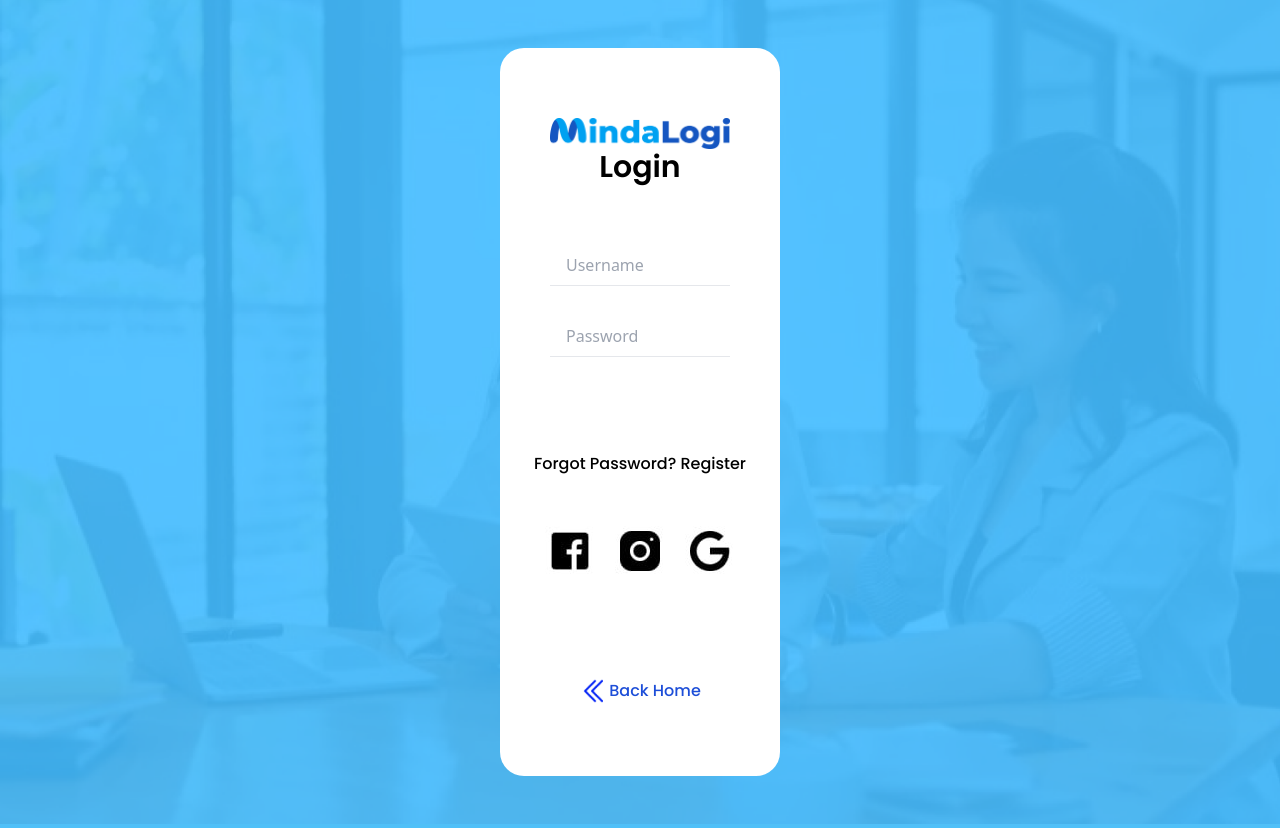
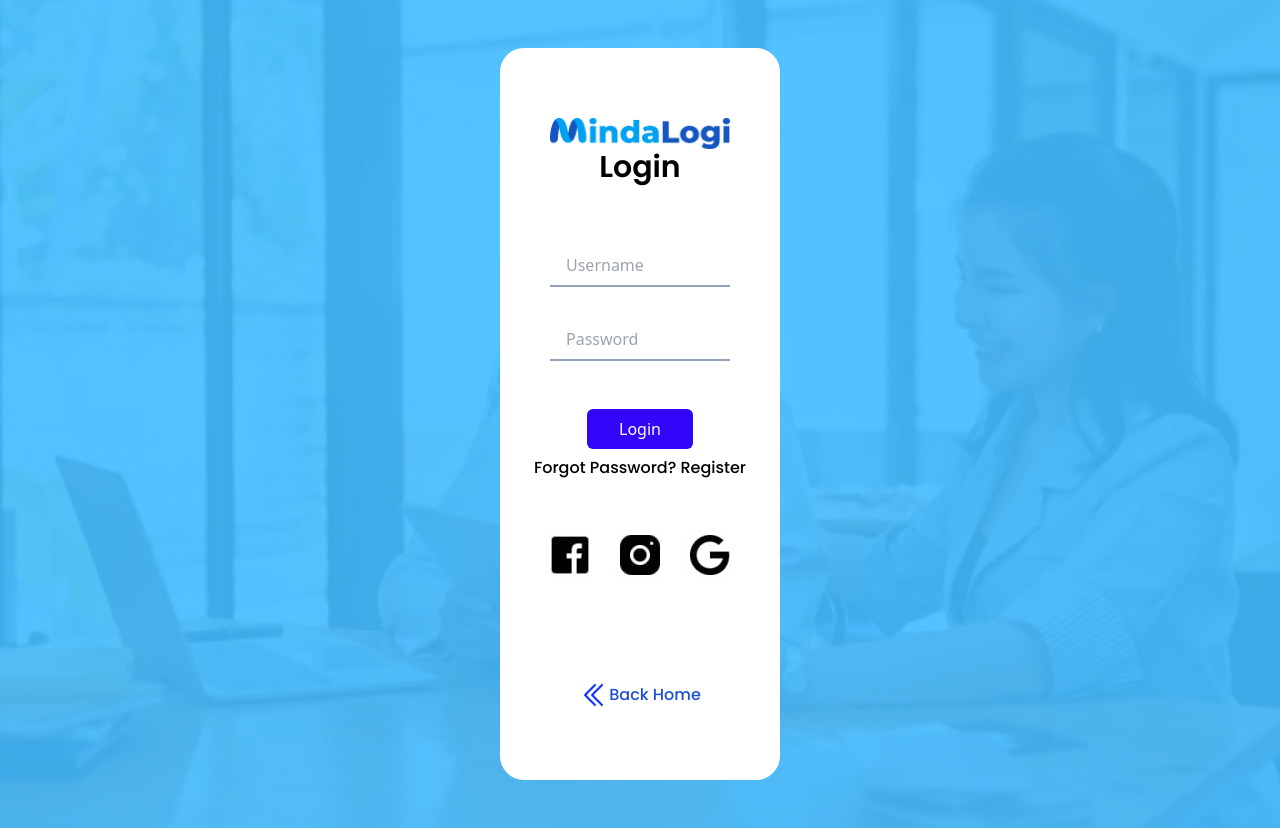
Before and after one commit to usernob/mindalogi-1, a PHP site: the page made by app/views/layout/login.php in a window 1280 px wide. Run offline with PHP 8.4, Linux system fonts and the light colour scheme; the template is opened without the code that fills it, so the values that code supplies are empty; some libraries are stand-ins or nearby versions.

Commit message:
bug fix and save for today

```diff
--- a/app/controllers/Login.php
+++ b/app/controllers/Login.php
@@ -6,4 +6,8 @@ class Login extends Controller
     {
         $this->view("layout/login");
     }
+    public function request()
+    {
+        $this->model("Login_model")->get_login($_POST);
+    }
 }
--- a/app/views/layout/login.php
+++ b/app/views/layout/login.php
@@ -13,26 +13,19 @@
                 <h1>Login</h1>
             </div>
             <div class="section">
-                <form>
-                    <div class="mb-[30px]">
-                        <label class="block">
-                            <input type="text" class="border-transparent w-full px-4 py-2" placeholder="Username" />
-                        </label>
-                        <hr>
-                    </div>
-                    <label class="mt-[50px]">
-                        <input type="password" class="border-transparent w-full px-4 py-2" placeholder="Password" />
+                <form class="flex flex-col items-center gap-8" action="<?= BASE_URL ?>/login/request" method="POST">
+                    <label class="w-full">
+                        <input type="text" class="border-slate-400 w-full px-4 py-2 border-b-2" placeholder="Username" name="username" />
                     </label>
-                    <hr>
-                </form>
+                    <label class="w-full">
+                        <input type="password" class="border-slate-400 w-full px-4 py-2 border-b-2" placeholder="Password" name="password"/>
+                    </label>
+                    <input class="py-2 px-8 bg-primer1 text-white rounded-md mt-4" type="submit" value="Login" />
                 </form>
             </div>
         </div>
-        <div class="t-mulai bg-blue-700 text-white text-center rounded-lg mx-[190px] py-[7px] mt-[50px] body-text">
-            <a href="#login">Login</a>
-        </div>
         <div class="text-center mt-[7px] body-text">
-            <p>Forgot Password?<span><a href="Register"> Register</a></span></p>
+        <a href="<?= ASSETS ?>/register">Forgot Password? Register</a>
         </div>
         <div class="justify-center flex gap-[20px] mt-[50px] mb-[100px]">
             <img src="<?= ASSETS ?>/fb.jpeg">
@@ -40,7 +33,7 @@
             <img src="<?= ASSETS ?>/google.jpeg">
         </div>
         <div class="back flex justify-center body-text">
-            <a href="<?= BASE_URL ?>" class="text-blue-700 flex items-center"> <img src="<?= ASSETS ?>/Double left.png" width="30px"> Back Home</a>
+            <a href="<?= BASE_URL ?>" class="text-blue-700 flex items-center"> <img src="<?= ASSETS ?>/Double Left.png" width="30px"> Back Home</a>
         </div>
     </div>
 </body>
--- a/app/views/layout/subs.php
+++ b/app/views/layout/subs.php
@@ -3,9 +3,9 @@
 
 <?php require_once "app/views/template/head.php"; ?>
 
-<body style="background-image:url('<?= ASSETS ?> /Berlangganan.png')" class="bg-cover">
-    <div class="flex gap-[242px] ml-8">
-        <a href="<?= BASE_URL ?>"><img src="<?= ASSETS ?>/Double left.png" height="60px"></a>
+<body style="background-image:url('<?= ASSETS ?>/Berlangganan.png')" class="bg-cover">
+    <div class="flex gap-[242px] ml-8 items-center">
+        <a href="<?= BASE_URL ?>" class="h-14"><img src="<?= ASSETS ?>/Double Left.png" class="w-full h-full"></a>
         <div class="text-center h-full">
             <h1 class="text-primer2 body-text mt-[25px]">MULAI BERLANGGANAN</h1>
             <h1 class="text-blue-700 header2">Langganan Sekarang dan Jadi Lebih Hebat</h1>
```
Also changed, not shown: app/models/Login_model.php (added, +9 -0 lines), app/views/layout/register.php (+10 -19 lines), app/.htaccess, app/views/layout/home.php (line endings or trailing spaces), public/css/style.min.css.
